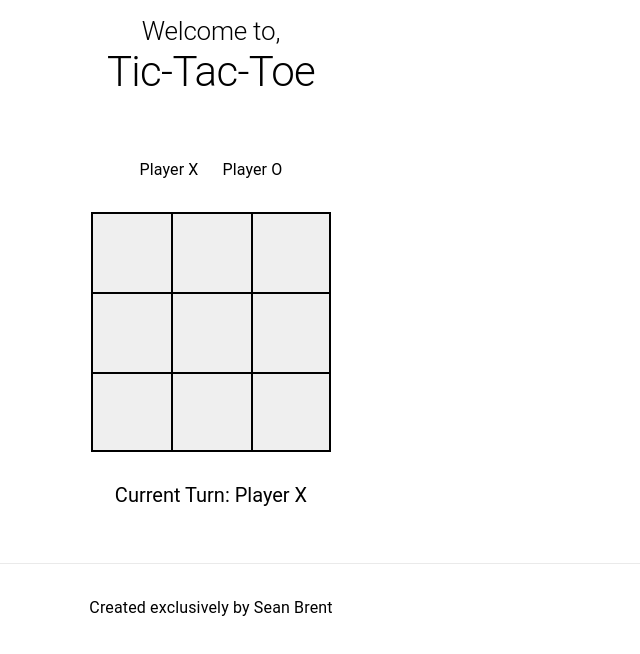
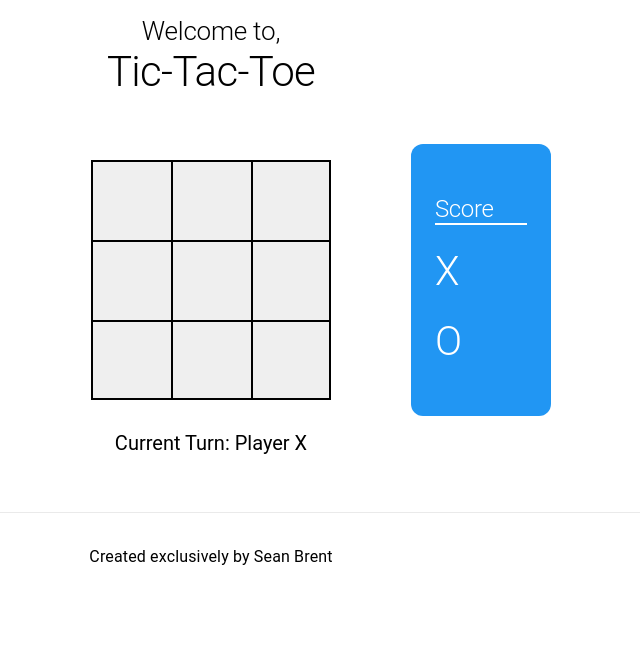
Before and after one commit to Brentsa/tic-tac-toe, a Next.js app: page / in a window 1280 px wide. Shown: the top 654 px of the page, without its empty margins (429-1069 px from the left). Built offline with nearby package versions, Linux system fonts and the light colour scheme.

Commit message:
Scoreboard and win state added

```diff
--- a/components/GameLayout.tsx
+++ b/components/GameLayout.tsx
@@ -1,9 +1,10 @@
-import { Typography } from "@mui/material";
+import { Button, Grid, Typography } from "@mui/material";
 import { Box } from "@mui/system"
 import { NextComponentType } from "next"
 import { useEffect, useState } from "react";
 import { Game, GameMessage, Turn } from "../types";
 import SquareRow from "./SquareRow";
+import { blue } from "@mui/material/colors";
 
 const win = [
     [0,1,2],
@@ -28,6 +29,8 @@
     const [currentTurn, setCurrentTurn] = useState<Turn>(1);
     const [gameMessage, setGameMessage] = useState<GameMessage>('');
     const [gameState, setGameState] = useState<Game>(['','','','','','','','','']);
+    const [xWins, setXWins] = useState<number>(0);
+    const [oWins, setOWins] = useState<number>(0);
 
     function toggleTurn(): void {
         currentTurn === 1 ? setCurrentTurn(2) : setCurrentTurn(1);
@@ -49,15 +52,22 @@
         return Outcome.Tie;
     }
 
+    function restartGame(){
+        setGameMessage('');
+        setGameState(['','','','','','','','','']);
+    }
+
     useEffect(() => {
         switch(checkWinner()){
             case Outcome.Continue:
                 break;
             case Outcome.PlayerXWin:
                 setGameMessage('X wins!');
+                setXWins(xWins + 1);
                 break;
             case Outcome.PlayerOWin:
                 setGameMessage('O wins!');
+                setOWins(oWins + 1);
                 break;
             case Outcome.Tie:
                 setGameMessage('Tie');
@@ -73,11 +83,9 @@
             alignItems='center'
             m={2}
         >
-            <Box display='flex' gap={3} my={2}>
-                <Typography variant="h4" fontSize={16}>Player X</Typography>
-                <Typography variant="h4" fontSize={16}>Player O</Typography>
-            </Box>
-
+            <Grid container spacing={2}>
+                <Grid xs={4} item></Grid>
+                <Grid xs={4} item>
                     <Box
                         display='flex'
                         flexDirection='column'
@@ -110,11 +118,35 @@
                             gameMessage={gameMessage}
                         />
                     </Box>
+                </Grid>
+                <Grid xs={4} item>
+                    <Box
+                        display='flex'
+                        flexDirection='column'
+                        justifyContent='center'
+                        gap={3}
+                        height='100%'
+                        width={140}
+                        bgcolor={blue[500]}
+                        color='white'
+                        p={3}
+                        borderRadius={3}
+                    >
+                        <Typography variant="h1" fontSize={24} borderBottom={2}>Score</Typography>
+                        <Typography variant="h1" fontSize={40}>{xWins ? `X - ${xWins}` : 'X'}</Typography>
+                        <Typography variant="h1" fontSize={40}>{oWins ? `O - ${oWins}` : 'O'}</Typography>
+                    </Box>
+                </Grid>
+            </Grid>
 
             <Box my={2}>
-                {gameMessage
-                    ?<Typography variant="h2" fontSize={26}>{gameMessage}</Typography>
-                    :<Typography variant="h3" fontSize={20}>Current Turn: Player {currentTurn === 1 ? 'X' : 'O'}</Typography>
+                {gameMessage ?
+                    <Box display='flex' flexDirection='column' alignItems='center' gap={4}>
+                        <Typography variant="h2" fontSize={26}>{gameMessage}</Typography>
+                        <Button variant="contained" onClick={restartGame}>Restart Game</Button>
+                    </Box>
+                    :
+                    <Typography variant="h3" fontSize={20}>Current Turn: Player {currentTurn === 1 ? 'X' : 'O'}</Typography>
                 }
             </Box>
         </Box>
```
Lines whose indentation alone changed are shown as unchanged.
